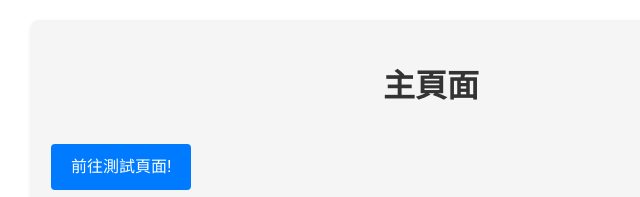
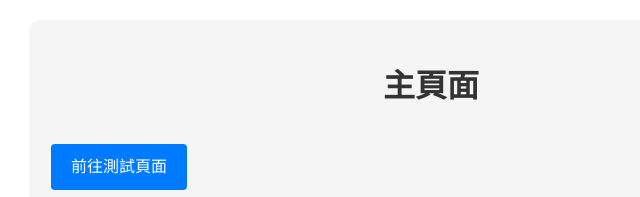
Before and after one commit to andy1388/html_1, a website: page index.html in a window 1280 px wide. Shown: the top 197 px of the page, 209-849 px from the left. Drawn offline with Linux system fonts and the light colour scheme.

Commit message:
Revert "."
This reverts commit 324fa858506675d87bb3528fdcabf36393d0ba89.

```diff
--- a/index.html
+++ b/index.html
@@ -104,7 +104,7 @@
     <div class="container">
         <h1>主頁面</h1>
         <nav>
-            <a href="test.html" class="nav-link">前往測試頁面!</a>
+            <a href="test.html" class="nav-link">前往測試頁面</a>
         </nav>
 
         <form id="userForm">
```
